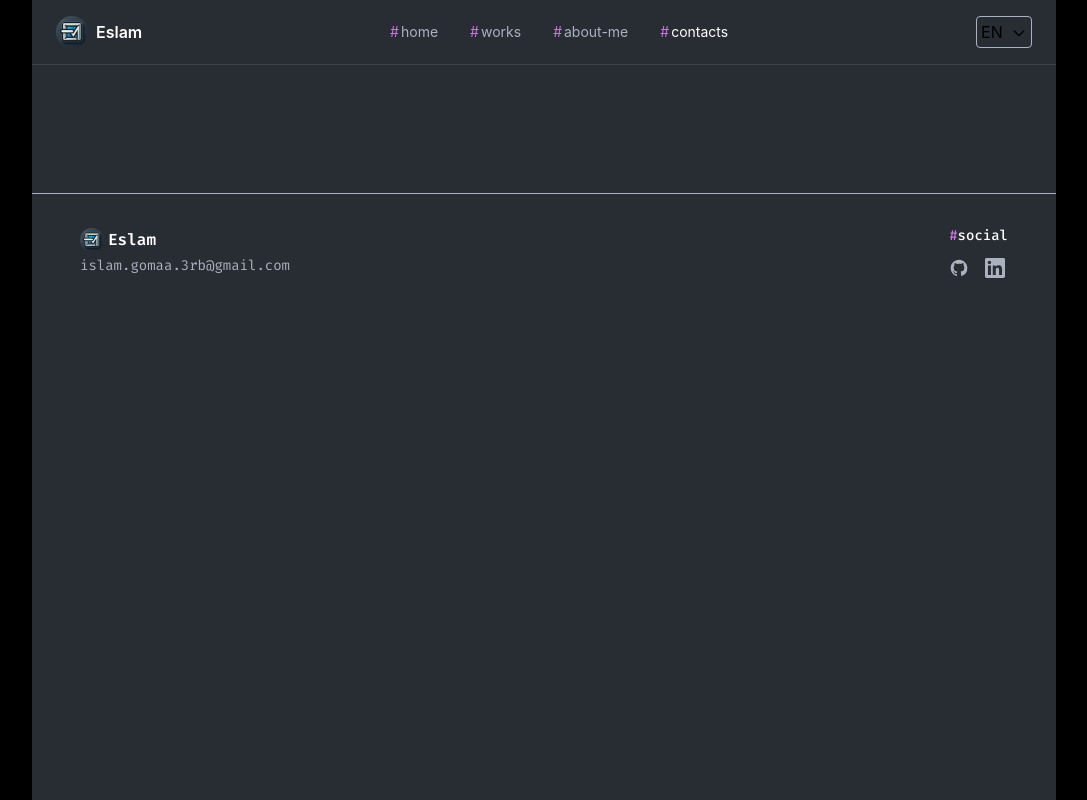
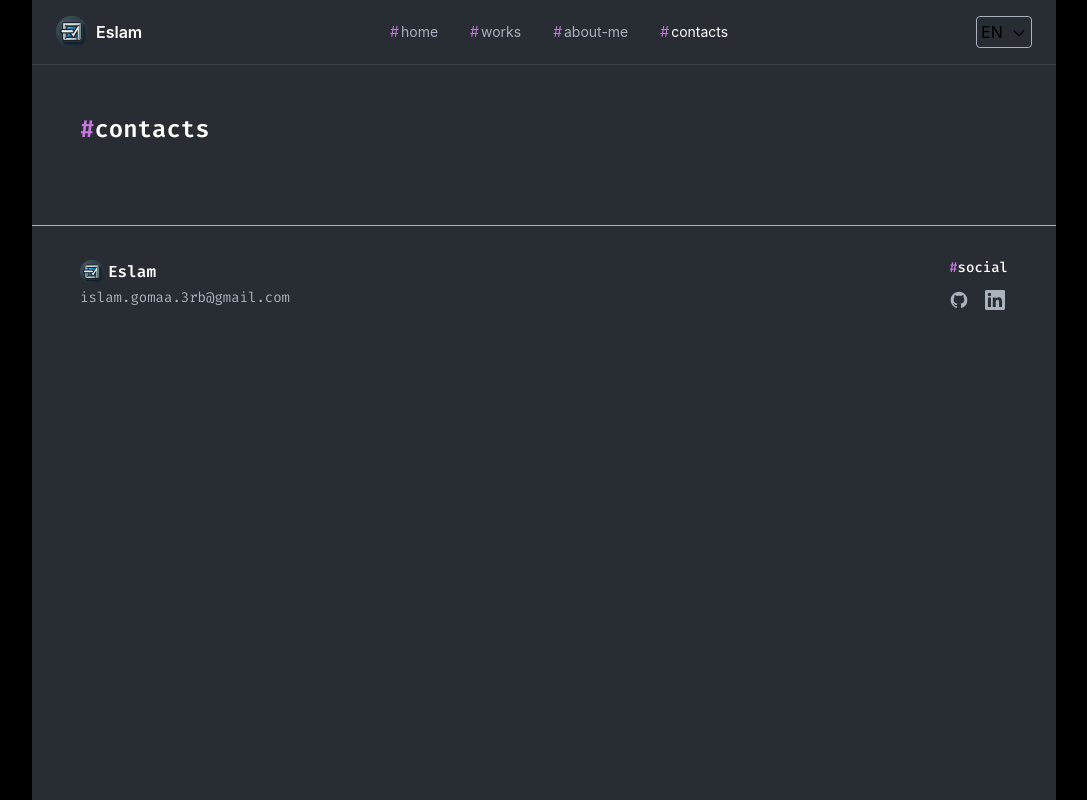
Before and after one commit to Eslam-mg/portfolio, a Next.js app: page /contacts in a window 1280 px wide. Shown: the whole page, without its empty margins (96-1183 px from the left). Built offline with nearby package versions, Linux system fonts and the light colour scheme.

Commit message:
add header component contacts page

```diff
--- a/src/app/contacts/page.tsx
+++ b/src/app/contacts/page.tsx
@@ -1,5 +1,6 @@
 import React from 'react';
 import type { Metadata } from "next";
+import SectionHeader from '@/src/components/SectionHeader/SectionHeader';
 
 export const metadata: Metadata = {
     title: "Contacts | Eslam",
@@ -9,7 +10,7 @@ export const metadata: Metadata = {
 export default function page() {
     return (
         <div className="px-6 md:px-12 pt-6 md:pt-12 overflow-hidden space-y-24 font-mono text-textPrimaryColor">
-
+            <SectionHeader title="contacts" />
         </div>
     )
 }
```
